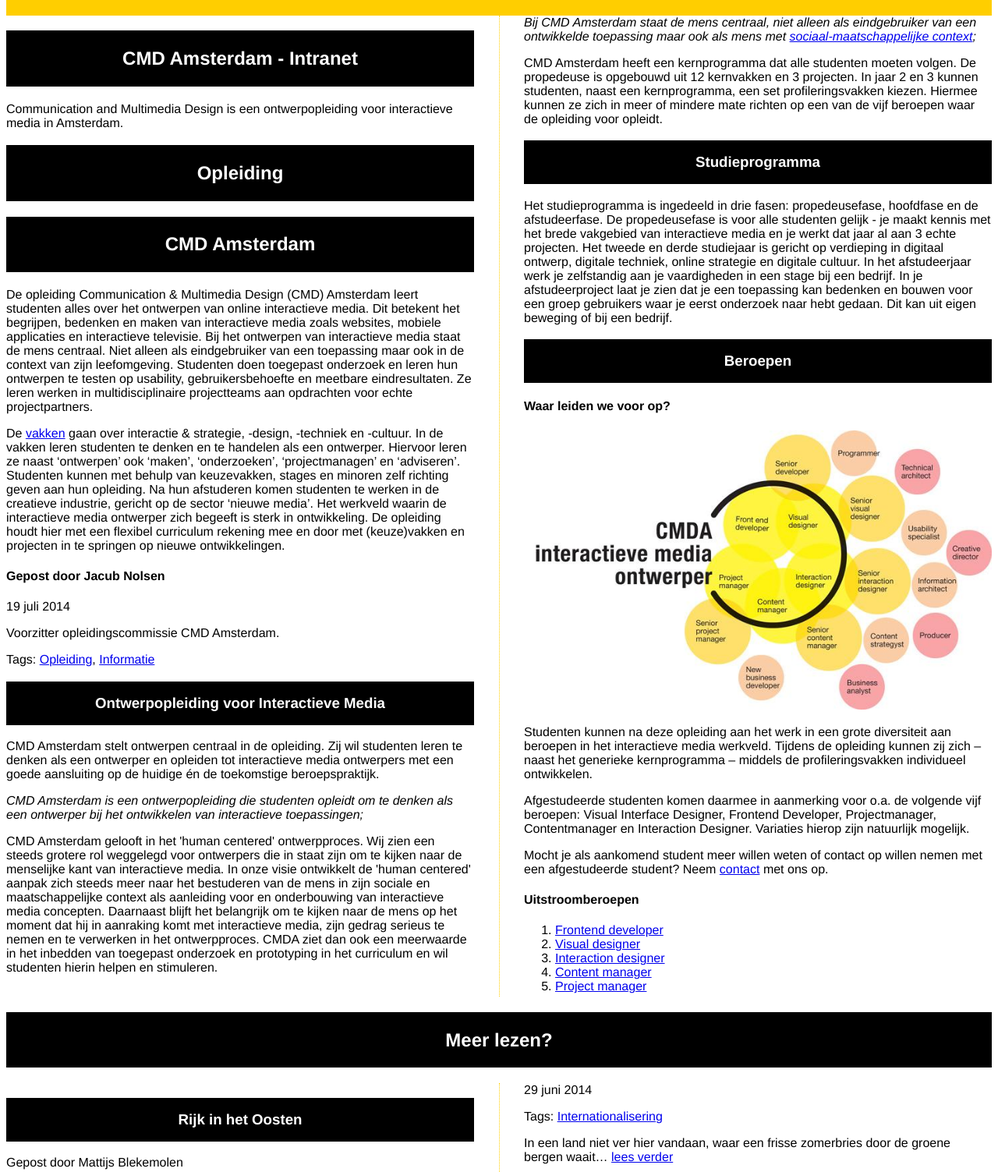
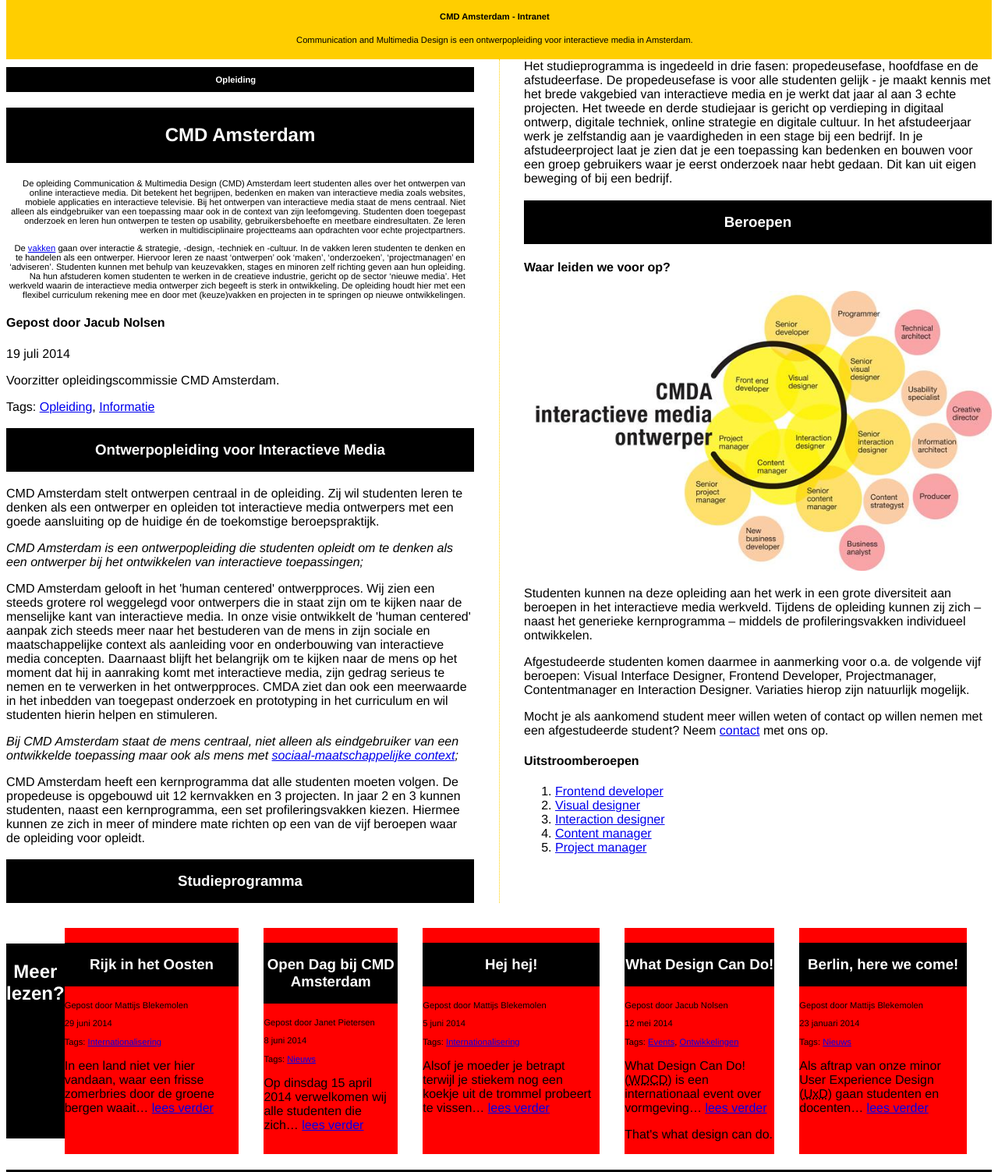
Before and after one commit to nowadaysart/Frontend-Development, a plain HTML site: page Week1/index.html in a window 1280 px wide. Shown: the part 352-1855 px from the top of the page at 78% size. Drawn offline with Linux system fonts and the light colour scheme.

Commit message:
Flexbox toegevoegd en Media Query aangepast
Bekijk titel

```diff
--- a/Week1/Opdracht1.css
+++ b/Week1/Opdracht1.css
@@ -66,6 +66,38 @@
     color: white;
 }
 
+/* header flexbox */
+body > header {
+    display: flex;
+    flex-direction: column;
+}
+header > h1 {
+    order: 5;
+    font-size: 1.2em;
+    margin-left: auto;
+    margin-right: auto;
+}
+header > p {
+    order: 6;
+    font-size: 0.8em;
+    margin-left: auto;
+    margin-right: auto;
+    text-align: center;
+}
+header > img {
+    order: 1;
+}
+header > nav {
+    order: 2;
+}
+header > form {
+    order: 3;
+}
+.to-profile {
+    order: 4;
+}
+
+/* houd hier op */
 .zoeken {
     text-align: center;
     text-shadow: 2px 2px 3px black;
@@ -91,7 +123,8 @@
     column-rule: 1px dotted #ffce00;
 }
 
-        @media (max-width: 600px) {
+/* Mobiel device */
+@media (max-width: 46.15em) {
     header nav {
         display: flex;
         -webkit-flex-flow: column wrap;
@@ -131,10 +164,12 @@
     h3 {
         font-size: 1.2em;
         background-color: #ffce00;
+        text-align: center;
     }
 }
 
-        @media (min-width: 600px) {
+/* Groter dan mobiel */
+@media (min-width: 46.15em) {
     header > img {
         width: 40%;
         height: auto;
@@ -143,14 +178,25 @@
         margin-left: auto;
         margin-right: auto;
         transform: rotate(180deg);
+        transition: 2s;
     }
     header img:hover {
         background-color: black;
+        transform: rotate(360deg);
         cursor: pointer;
-                -webkit-transition: background-color 200ms ease-out 1s;
-                -moz-transition: background-color 200ms ease-out 1s;
-                -o-transition: background-color 200ms ease-out 1s;
-                transition: background-color 200ms ease-out 1s;
+    }
+    header > h1 {
+        text-align: right;
+        font-size: 0.7em;
+        padding-top: 1em;
+        padding-right: 1em;
+    }
+    header > p {
+        text-align: right;
+        font-size: 0.7em;
+        padding-top: 0em;
+        padding-right: 1em;
+
     }
     header nav {
         width: 100%;
@@ -173,6 +219,10 @@
     header nav a {
         padding: 0px;
     }
+    header button:hover {
+        transform: rotate(90deg);
+        transition: 200ms
+    }
     article h1,
     h2,
     h3 {
@@ -182,4 +232,28 @@
         padding-bottom: 0.9em;
         text-align: center;
     }
+    /* Flexbox */
+    .related {
+        margin-top: 2em;
+        display: flex;
+        flex-direction: row;
+        width: 100%;
+        flex-grow: 1;
     }
+    .related > h2 {
+        flex-direction: column;
+    }
+    related > h3 {
+
+    }
+    .related > article {
+        margin-right: 2em;
+        background-color: red;
+        padding: 0;
+    }
+    .related p {
+        text-align: left;
+    }
+    /* Einde ----> */
+
+}
--- a/Week1/index.html
+++ b/Week1/index.html
@@ -12,6 +12,8 @@
 
     <!-- header met logo & navigatie -->
     <header>
+       <h1>CMD Amsterdam - Intranet</h1>
+        <p>Communication and Multimedia Design is een ontwerpopleiding voor interactieve media in Amsterdam.</p>
        <img src="img/cmd_logo.png" alt="">
         <nav>
             <ul>
@@ -38,8 +40,6 @@
         <article>
 
             <header>
-               <h1>CMD Amsterdam - Intranet</h1>
-        <p>Communication and Multimedia Design is een ontwerpopleiding voor interactieve media in Amsterdam.</p>
                 <h1>Opleiding</h1>
                 <h2>CMD Amsterdam</h2>
                 <p>De opleiding <span lang="en">Communication &amp; Multimedia Design</span> (CMD) Amsterdam leert studenten alles over het ontwerpen van online interactieve media. Dit betekent het begrijpen, bedenken en maken van interactieve media zoals websites, mobiele applicaties en interactieve televisie. Bij het ontwerpen van interactieve media staat de mens centraal. Niet alleen als eindgebruiker van een toepassing maar ook in de context van zijn leefomgeving. Studenten doen toegepast onderzoek en leren hun ontwerpen te testen op usability, gebruikersbehoefte en meetbare eindresultaten. Ze leren werken in multidisciplinaire projectteams aan opdrachten voor echte projectpartners.</p>
```
Lines whose indentation alone changed are shown as unchanged.
